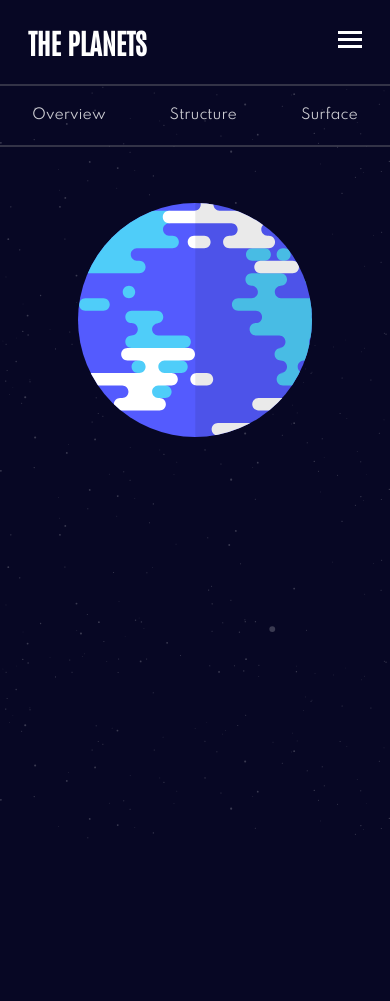
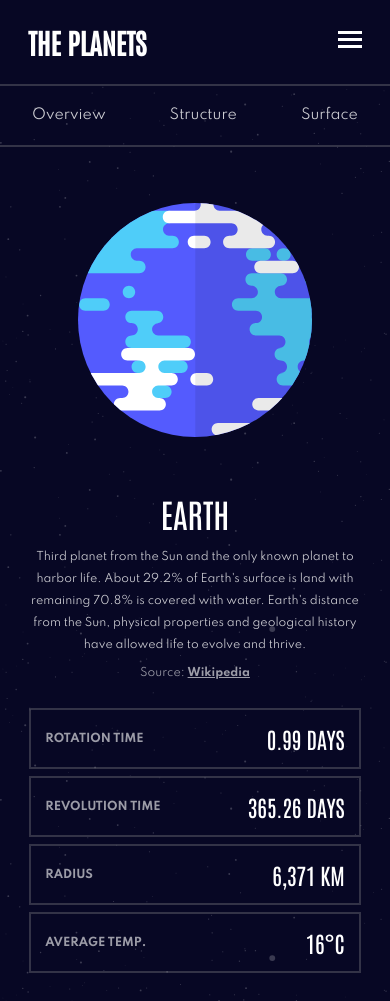
Before and after one commit to john-k-phillips/fm-planet-facts, an Angular app: page /planets/2/earth in a window 390 px wide. Before the commit the page ends 844 px from the top, so only its background shows below. Built offline with nearby package versions, Linux system fonts and the light colour scheme.

Commit message:
Planet details and facts complete for mobile.

```diff
--- a/src/app/planet/planet.component.html
+++ b/src/app/planet/planet.component.html
@@ -2,11 +2,41 @@
   <!-- SUB NAV -->
   <app-sub-nav></app-sub-nav>
   <!-- PLANET IMAGE & DETAILS  -->
-  <img
-    class="planet-image"
-    src="../{{ planet.images.planet }}"
-    alt="{{ planet.name }}"
-  />
+  <div class="planet-image-container">
+    <img
+      class="planet-image"
+      src="../{{ planet.images.planet }}"
+      alt="{{ planet.name }}"
+    />
+  </div>
+
+  <section class="planet-details">
+    <h2 class="planet-title">{{ planet.name }}</h2>
+    <p class="planet-content">
+      {{ planet.overview.content }}
+    </p>
+    <p class="source">
+      Source: <a href="{{ planet.overview.source }}">Wikipedia</a>
+    </p>
+  </section>
 
   <!-- PLANET FACTS -->
+  <ul class="planet-facts">
+    <li class="fact-container">
+      <h4 class="fact">Rotation Time</h4>
+      <span class="value">{{ planet.rotation }}</span>
+    </li>
+    <li class="fact-container">
+      <h4 class="fact">Revolution Time</h4>
+      <span class="value">{{ planet.revolution }}</span>
+    </li>
+    <li class="fact-container">
+      <h4 class="fact">Radius</h4>
+      <span class="value">{{ planet.radius }}</span>
+    </li>
+    <li class="fact-container">
+      <h4 class="fact">Average Temp.</h4>
+      <span class="value">{{ planet.temperature }}</span>
+    </li>
+  </ul>
 </div>
--- a/src/app/planet/planet.component.scss
+++ b/src/app/planet/planet.component.scss
@@ -2,8 +2,69 @@
   display: grid;
 }
 
+// PLANET IMAGE SECTION
+.planet-image-container {
+  display: grid;
+  place-items: center;
+  margin-top: 4em;
+}
 .planet-image {
   max-width: 60%;
   margin: auto;
-  margin-top: 4em;
 }
+
+// PLANET DETAILS
+.planet-details {
+  margin-top: 5em;
+  text-align: center;
+  font-size: 11px;
+}
+
+.planet-title {
+  font-size: 3em;
+  font-weight: lighter;
+}
+
+.planet-content {
+  width: 85%;
+  line-height: 2em;
+  margin: 1em auto;
+  opacity: 0.8;
+}
+
+.source {
+  opacity: 0.6;
+  a {
+    font-weight: bold;
+    color: white;
+  }
+}
+
+// PLANET FACTS
+.planet-facts {
+  margin: 2em auto;
+  width: 100%;
+
+  display: flex;
+  flex-direction: column;
+  gap: 0.5em;
+  width: 85%;
+}
+
+.fact-container {
+  border: 2px solid rgba(151, 151, 151, 30%);
+  padding: 1em;
+  display: flex;
+  justify-content: space-between;
+  align-items: center;
+  .fact {
+    text-transform: uppercase;
+    font-size: 0.8em;
+    opacity: 0.6;
+  }
+  .value {
+    text-transform: uppercase;
+    font-family: "Antonio", sans-serif;
+    font-size: 1.6em;
+  }
+}
```
